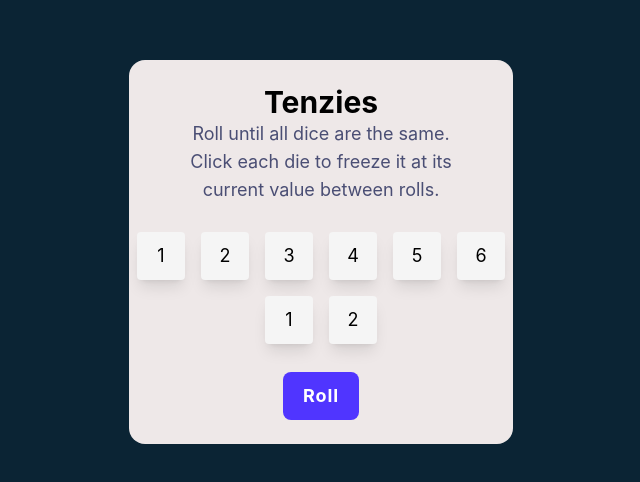
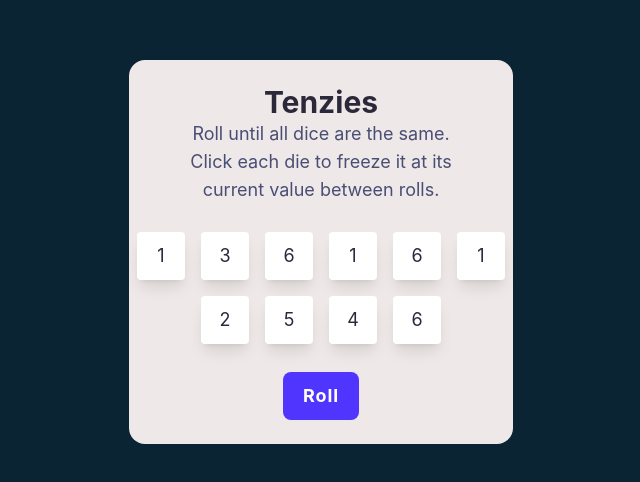
Before and after one commit to Graph2020/Tenzies, a React (Vite) app: page / in a window 1280 px wide. Shown: the part 148-630 px from the top of the page, without its empty margins (319-959 px from the left). Built offline with nearby package versions, Linux system fonts and the light colour scheme.

Commit message:
add id to array, style isHeld

```diff
--- a/package.json
+++ b/package.json
@@ -11,6 +11,7 @@
   },
   "dependencies": {
     "@tailwindcss/vite": "^4.2.2",
+    "nanoid": "^5.1.7",
     "react": "^19.2.4",
     "react-dom": "^19.2.4",
     "tailwindcss": "^4.2.2"
--- a/src/App.jsx
+++ b/src/App.jsx
@@ -1,8 +1,22 @@
 import Die from "./components/Die";
+import { useState } from "react";
+import { nanoid } from "nanoid";
 function App() {
+  const [dices, setDices] = useState(generateAllDices());
+  function generateAllDices() {
+    return new Array(10).fill().map(() => ({
+      value: Math.ceil(Math.random() * 6),
+      isHeld: false,
+      id: nanoid(),
+    }));
+  }
+
+  const dieElements = dices.map((die) => (
+    <Die value={die.value} isHeld={die.isHeld} key={die.id} />
+  ));
   return (
     <main className="flex min-h-screen w-full items-center justify-center bg-[#0B2434]">
-      <div className="flex h-96 w-72 flex-col items-center justify-center gap-7 rounded-2xl bg-[#eee8e8] px-2 py-4 sm:size-80 md:size-96">
+      <div className="flex h-100 w-72 flex-col items-center justify-center gap-7 rounded-2xl bg-[#eee8e8] px-2 py-4 sm:w-86 md:size-96">
         {/* Text content */}
         <div className="text-center md:w-72">
           <h1 className="text-secondary text-2xl font-bold md:text-3xl">
@@ -14,17 +28,11 @@ function App() {
           </p>
         </div>
         {/* dices */}
-        <div className="flex flex-wrap justify-center gap-4">
-          <Die value={1} />
-          <Die value={2} />
-          <Die value={3} />
-          <Die value={4} />
-          <Die value={5} />
-          <Die value={6} />
-          <Die value={1} />
-          <Die value={2} />
-        </div>
-        <button className="rounded-lg bg-[#5035FF] px-5 py-2.5 text-lg font-bold tracking-wider text-white">
+        <div className="flex flex-wrap justify-center gap-4">{dieElements}</div>
+        <button
+          onClick={() => setDices(generateAllDices())}
+          className="cursor-pointer rounded-lg bg-[#5035FF] px-5 py-2.5 text-lg font-bold tracking-wider text-white"
+        >
           Roll
         </button>
       </div>
--- a/src/components/Die.jsx
+++ b/src/components/Die.jsx
@@ -1,5 +1,9 @@
-function Die({ value }) {
-  return <button className="die">{value}</button>;
+function Die({ value, isHeld }) {
+  return (
+    <button className={`die ${isHeld ? "bg-primary" : "bg-white"}`}>
+      {value}
+    </button>
+  );
 }
 
 export default Die;
--- a/src/index.css
+++ b/src/index.css
@@ -1,10 +1,10 @@
 @import "tailwindcss";
 
 @theme {
-  --color-primary: "#59E391";
-  --color-secondary: "#2B283A";
+  --color-primary: #59e391;
+  --color-secondary: #2b283a;
 }
 
 @utility die {
-  @apply text-secondary size-12 rounded-sm bg-[#F5F5F5] text-lg shadow-lg;
+  @apply text-secondary size-12 rounded-sm text-lg shadow-lg;
 }
```
Also changed, not shown: 1 other file (tests, documents, lock files or other folders).
